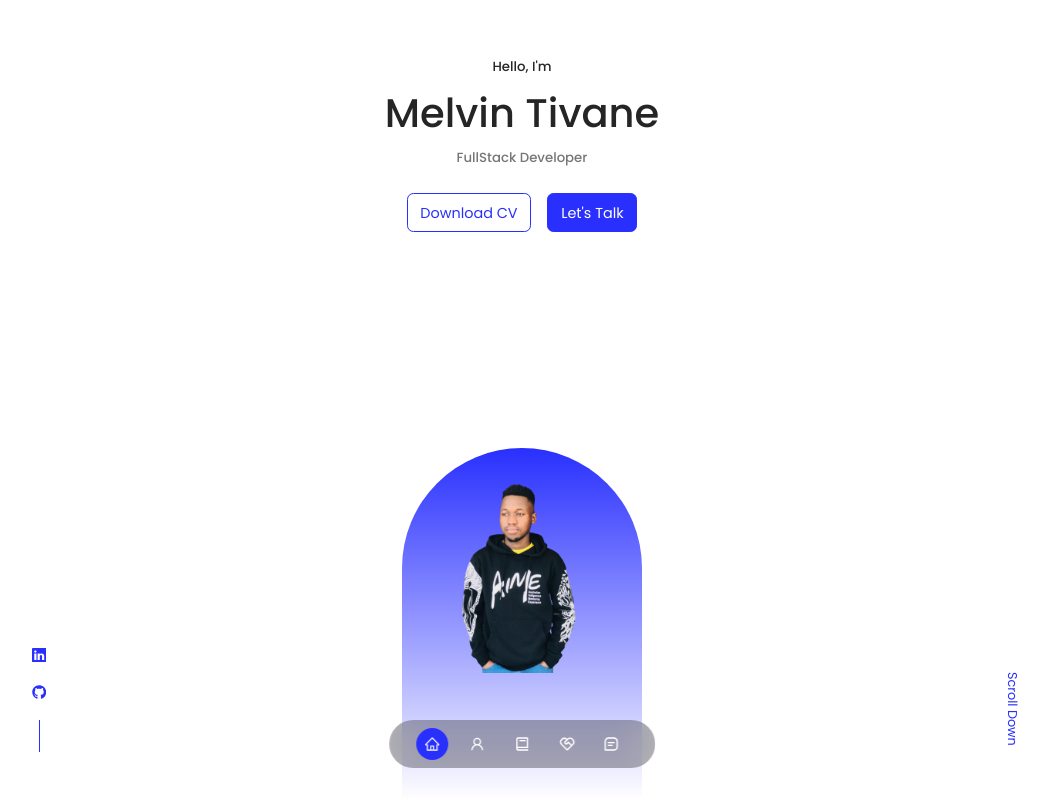
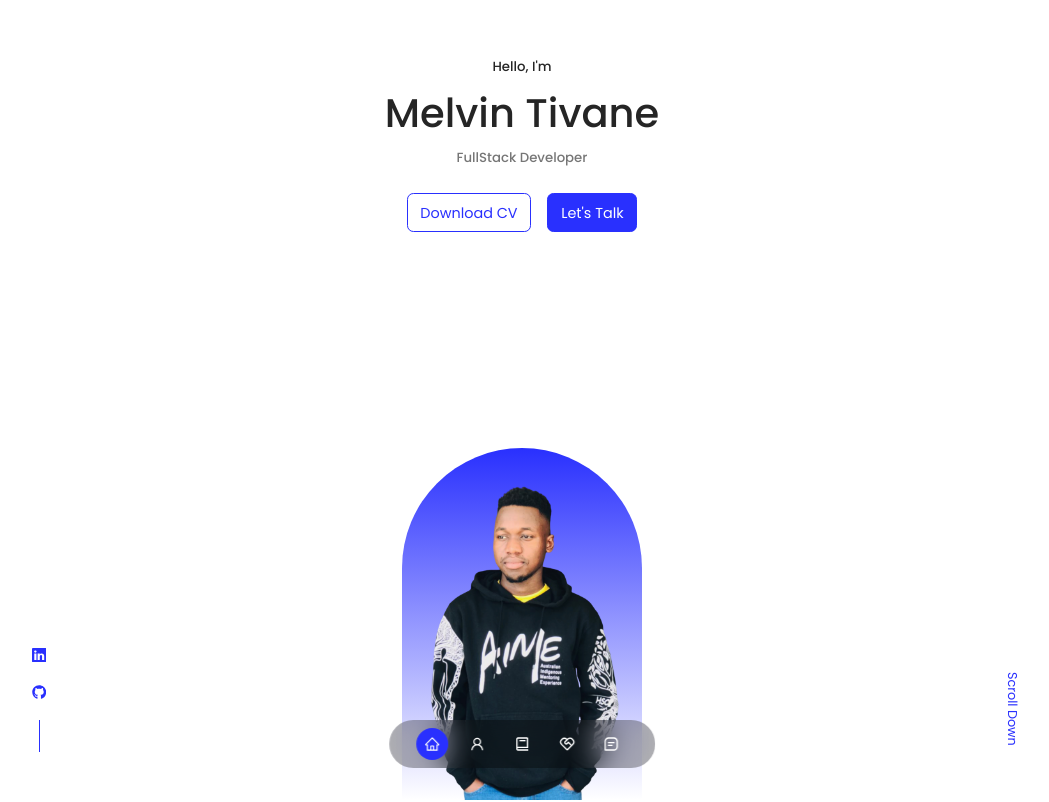
Before and after one commit to melvintivane/portfolio-website, a React (Vite) app: page / in a window 1280 px wide. Shown: the top 802 px of the page, without its empty margins (118-1167 px from the left). Built offline with nearby package versions, Linux system fonts and the light colour scheme.

Commit message:
Update styles

```diff
--- a/src/components/header/header.css
+++ b/src/components/header/header.css
@@ -54,6 +54,11 @@ header {
   padding: 2rem 1.5rem 1.5rem 1.5rem;
 }
 
+.me img {
+  width: 13rem;
+  height: 20rem;
+}
+
 .scroll__down {
   position: absolute;
   right: -2.3rem;
```
